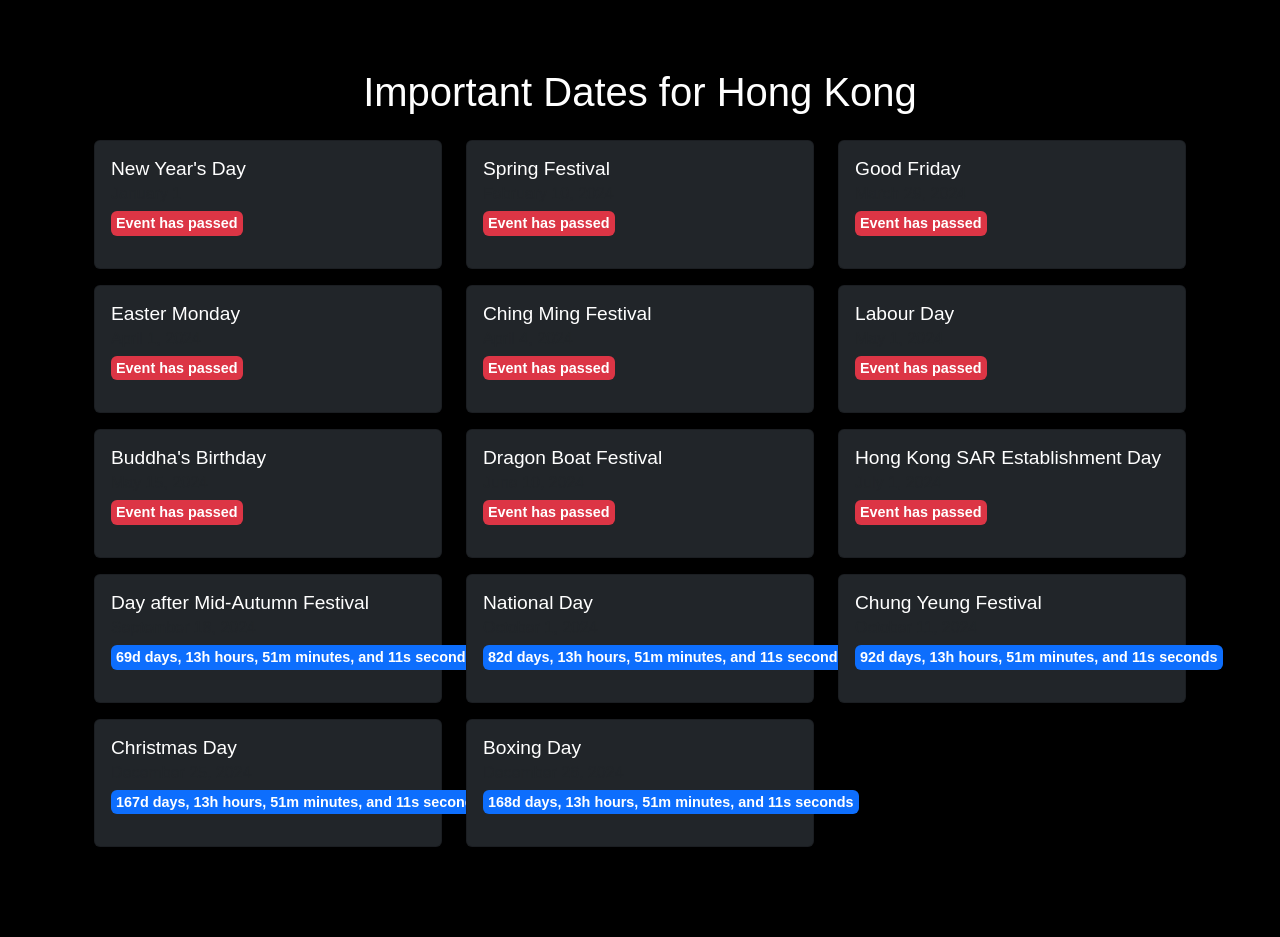
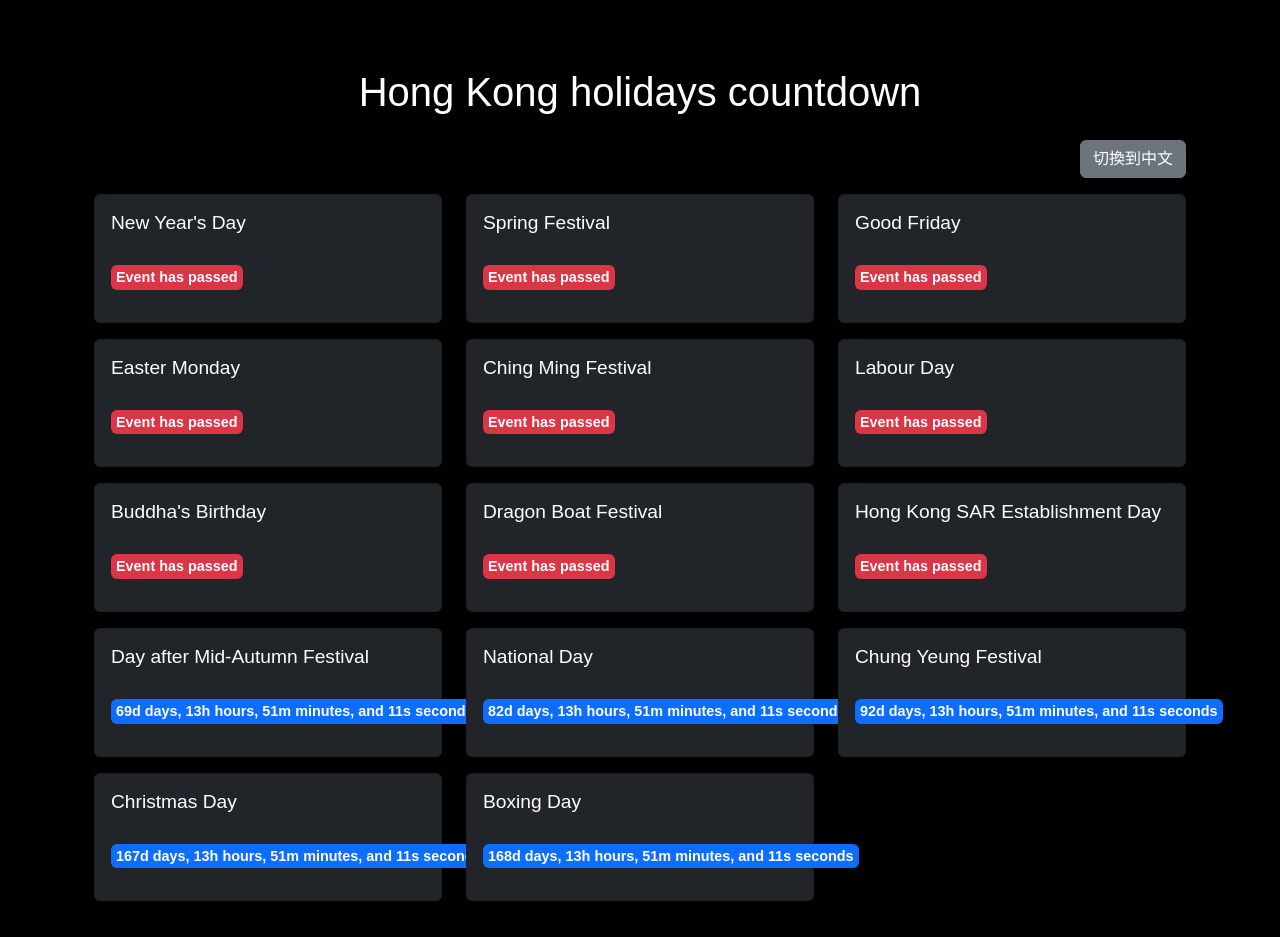
Before and after one commit to HugoLi0213/Hong-Kong-date-countdown-web, a Vue app: page / in a window 1280 px wide. Before the commit the page ends 883 px from the top, so only its background shows below. Built offline with nearby package versions, Linux system fonts and the light colour scheme.

Commit message:
add chinese page and switch func, improve ui and fix bug

```diff
--- a/public/index.html
+++ b/public/index.html
@@ -3,7 +3,7 @@
 <head>
   <meta charset="UTF-8">
   <meta name="viewport" content="width=device-width, initial-scale=1.0">
-  <title>Hong Kong Important Dates</title>
+  <title>Hong Kong holidays</title>
   <link href="https://cdn.jsdelivr.net/npm/bootstrap@5.3.0/dist/css/bootstrap.min.css" rel="stylesheet">
   <style>
     html, body {
--- a/src/App.vue
+++ b/src/App.vue
@@ -1,6 +1,6 @@
 <template>
   <div class="container mt-5">
-    <h1 class="text-center mb-4">Important Dates for Hong Kong</h1>
+    <h1 class="text-center mb-4">Hong Kong holidays countdown</h1>
     <DatesList />
   </div>
 </template>
--- a/src/components/DatesList.vue
+++ b/src/components/DatesList.vue
@@ -1,16 +1,22 @@
+//Vue.js
 <template>
   <div class="container-fluid">
-      <div class="row">
+    <div class="d-flex justify-content-end mb-3">
+      <button @click="toggleLanguage" class="btn btn-secondary">{{ language === 'en' ? '切換到中文' : 'Switch to English' }}</button>
+    </div>
+    <transition name="fade" mode="out-in">
+      <div class="row" :key="language">
         <div v-for="(date, index) in dates" :key="index" class="col-12 col-md-6 col-lg-4 mb-3">
           <div class="card bg-dark text-white">
             <div class="card-body">
-              <h5 class="card-title">{{ date.event }}</h5>
-              <h6 class="card-subtitle mb-2 text-muted">{{ date.date }}</h6>
-              <p :class="['badge', date.timeRemaining === 'Event has passed' ? 'bg-danger' : 'bg-primary']">{{ formatCountdown(date.timeRemaining) }}</p>
+              <h5 class="card-title">{{ translateEvent(date.event) }}</h5>
+              <h6 class="card-subtitle mb-2 text-muted">{{ translateDate(date.date) }}</h6>
+              <p :class="['badge', date.timeRemaining === (language === 'en' ? 'Event has passed' : '事件已結束') ? 'bg-danger' : 'bg-primary']">{{ formatCountdown(date.timeRemaining) }}</p>
             </div>
           </div>
         </div>
       </div>
+    </transition>
   </div>
 </template>
 
@@ -18,14 +24,15 @@
 export default {
   data() {
     return {
+      language: 'en',
       dates: [
-          { event: 'New Year\'s Day', date: 'January 1', timeRemaining: '' },
+        { event: "New Year's Day", date: 'January 1, 2024', timeRemaining: '' },
         { event: 'Spring Festival', date: 'February 10, 2024', timeRemaining: '' },
         { event: 'Good Friday', date: 'March 29, 2024', timeRemaining: '' },
         { event: 'Easter Monday', date: 'April 1, 2024', timeRemaining: '' },
         { event: 'Ching Ming Festival', date: 'April 4, 2024', timeRemaining: '' },
         { event: 'Labour Day', date: 'May 1, 2024', timeRemaining: '' },
-          { event: 'Buddha\'s Birthday', date: 'May 15, 2024', timeRemaining: '' },
+        { event: "Buddha's Birthday", date: 'May 15, 2024', timeRemaining: '' },
         { event: 'Dragon Boat Festival', date: 'June 10, 2024', timeRemaining: '' },
         { event: 'Hong Kong SAR Establishment Day', date: 'July 1, 2024', timeRemaining: '' },
         { event: 'Day after Mid-Autumn Festival', date: 'September 18, 2024', timeRemaining: '' },
@@ -33,7 +40,93 @@
         { event: 'Chung Yeung Festival', date: 'October 11, 2024', timeRemaining: '' },
         { event: 'Christmas Day', date: 'December 25, 2024', timeRemaining: '' },
         { event: 'Boxing Day', date: 'December 26, 2024', timeRemaining: '' }
-        ]
+      ],
+      translations: {
+        en: {
+          "New Year's Day": "New Year's Day",
+          'Spring Festival': 'Spring Festival',
+          'Good Friday': 'Good Friday',
+          'Easter Monday': 'Easter Monday',
+          'Ching Ming Festival': 'Ching Ming Festival',
+          'Labour Day': 'Labour Day',
+          "Buddha's Birthday": "Buddha's Birthday",
+          'Dragon Boat Festival': 'Dragon Boat Festival',
+          'Hong Kong SAR Establishment Day': 'Hong Kong SAR Establishment Day',
+          'Day after Mid-Autumn Festival': 'Day after Mid-Autumn Festival',
+          'National Day': 'National Day',
+          'Chung Yeung Festival': 'Chung Yeung Festival',
+          'Christmas Day': 'Christmas Day',
+          'Boxing Day': 'Boxing Day',
+          'January 1, 2024': 'January 1, 2024',
+          'February 10, 2024': 'February 10, 2024',
+          'March 29, 2024': 'March 29, 2024',
+          'April 1, 2024': 'April 1, 2024',
+          'April 4, 2024': 'April 4, 2024',
+          'May 1, 2024': 'May 1, 2024',
+          'May 15, 2024': 'May 15, 2024',
+          'June 10, 2024': 'June 10, 2024',
+          'July 1, 2024': 'July 1, 2024',
+          'September 18, 2024': 'September 18, 2024',
+          'October 1, 2024': 'October 1, 2024',
+          'October 11, 2024': 'October 11, 2024',
+          'December 25, 2024': 'December 25, 2024',
+          'December 26, 2024': 'December 26, 2024',
+          'Event has passed': 'Event has passed'
+        },
+        zh: {
+          "New Year's Day": "元旦",
+          'Spring Festival': '春節',
+          'Good Friday': '耶穌受難日',
+          'Easter Monday': '復活節星期一',
+          'Ching Ming Festival': '清明節',
+          'Labour Day': '勞動節',
+          "Buddha's Birthday": '佛誕',
+          'Dragon Boat Festival': '端午節',
+          'Hong Kong SAR Establishment Day': '香港特別行政區成立紀念日',
+          'Day after Mid-Autumn Festival': '中秋節翌日',
+          'National Day': '國慶日',
+          'Chung Yeung Festival': '重陽節',
+          'Christmas Day': '聖誕節',
+          'Boxing Day': '節禮日',
+          'January 1, 2024': '2024年1月1日',
+          'February 10, 2024': '2024年2月10日',
+          'March 29, 2024': '2024年3月29日',
+          'April 1, 2024': '2024年4月1日',
+          'April 4, 2024': '2024年4月4日',
+          'May 1, 2024': '2024年5月1日',
+          'May 15, 2024': '2024年5月15日',
+          'June 10, 2024': '2024年6月10日',
+          'July 1, 2024': '2024年7月1日',
+          'September 18, 2024': '2024年9月18日',
+          'October 1, 2024': '2024年10月1日',
+          'October 11, 2024': '2024年10月11日',
+          'December 25, 2024': '2024年12月25日',
+          'December 26, 2024': '2024年12月26日',
+          'Event has passed': '事件已結束'
+        }
+      },
+      timeTranslations: {
+        en: {
+          day: 'day',
+          days: 'days',
+          hour: 'hour',
+          hours: 'hours',
+          minute: 'minute',
+          minutes: 'minutes',
+          second: 'second',
+          seconds: 'seconds'
+        },
+        zh: {
+          day: '天',
+          days: '天',
+          hour: '小時',
+          hours: '小時',
+          minute: '分鐘',
+          minutes: '分鐘',
+          second: '秒',
+          seconds: '秒'
+        }
+      }
     };
   },
   methods: {
@@ -43,7 +136,7 @@
       const timeDiff = targetDate - now;
 
       if (timeDiff <= 0) {
-          return 'Event has passed';
+        return this.language === 'en' ? 'Event has passed' : '事件已結束';
       }
 
       const days = Math.floor(timeDiff / (1000 * 60 * 60 * 24));
@@ -54,18 +147,29 @@
       return `${days}d ${hours}h ${minutes}m ${seconds}s`;
     },
     formatCountdown(timeRemaining) {
-        if (timeRemaining === 'Event has passed') {
+      if (timeRemaining === (this.language === 'en' ? 'Event has passed' : '事件已結束')) {
         return timeRemaining;
       }
 
       const [days, hours, minutes, seconds] = timeRemaining.split(' ');
 
-        return `${days} ${days === '1d' ? 'day' : 'days'}, ${hours} ${hours === '1h' ? 'hour' : 'hours'}, ${minutes} ${minutes === '1m' ? 'minute' : 'minutes'}, and ${seconds} ${seconds === '1s' ? 'second' : 'seconds'}`;
+      return `${days} ${this.timeTranslations[this.language][days === '1d' ? 'day' : 'days']}, ${hours} ${
+
+this.timeTranslations[this.language][hours === '1h' ? 'hour' : 'hours']}, ${minutes} ${this.timeTranslations[this.language][minutes === '1m' ? 'minute' : 'minutes']}, and ${seconds} ${this.timeTranslations[this.language][seconds === '1s' ? 'second' : 'seconds']}`;
     },
     updateCountdown() {
       this.dates.forEach(date => {
         date.timeRemaining = this.calculateTimeRemaining(date.date);
       });
+    },
+    toggleLanguage() {
+      this.language = this.language === 'en' ? 'zh' : 'en';
+    },
+    translateEvent(event) {
+      return this.translations[this.language][event];
+    },
+    translateDate(date) {
+      return this.translations[this.language][date];
     }
   },
   mounted() {
@@ -91,10 +195,17 @@
 }
 .card-subtitle {
   font-size: 1rem;
+  color: #aaa;
 }
 .badge {
   font-size: 0.9rem;
   padding: 5px;
+}
+.fade-enter-active, .fade-leave-active {
+  transition: opacity 0.5s;
+}
+.fade-enter, .fade-leave-to {
+  opacity: 0;
 }
 @media (max-width: 768px) {
   .card-title {
```
Also changed, not shown: 1 other file (tests, documents, lock files or other folders). Lines whose indentation alone changed are shown as unchanged.
